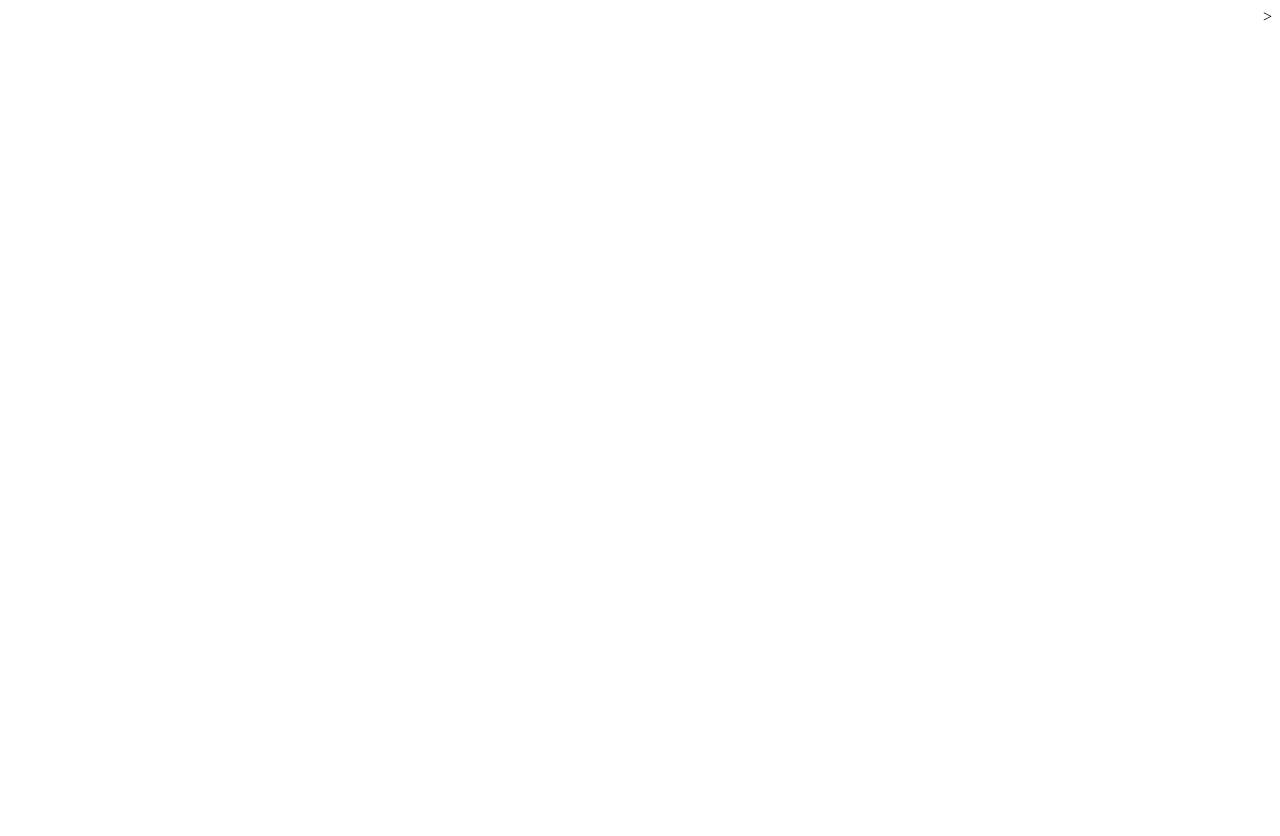
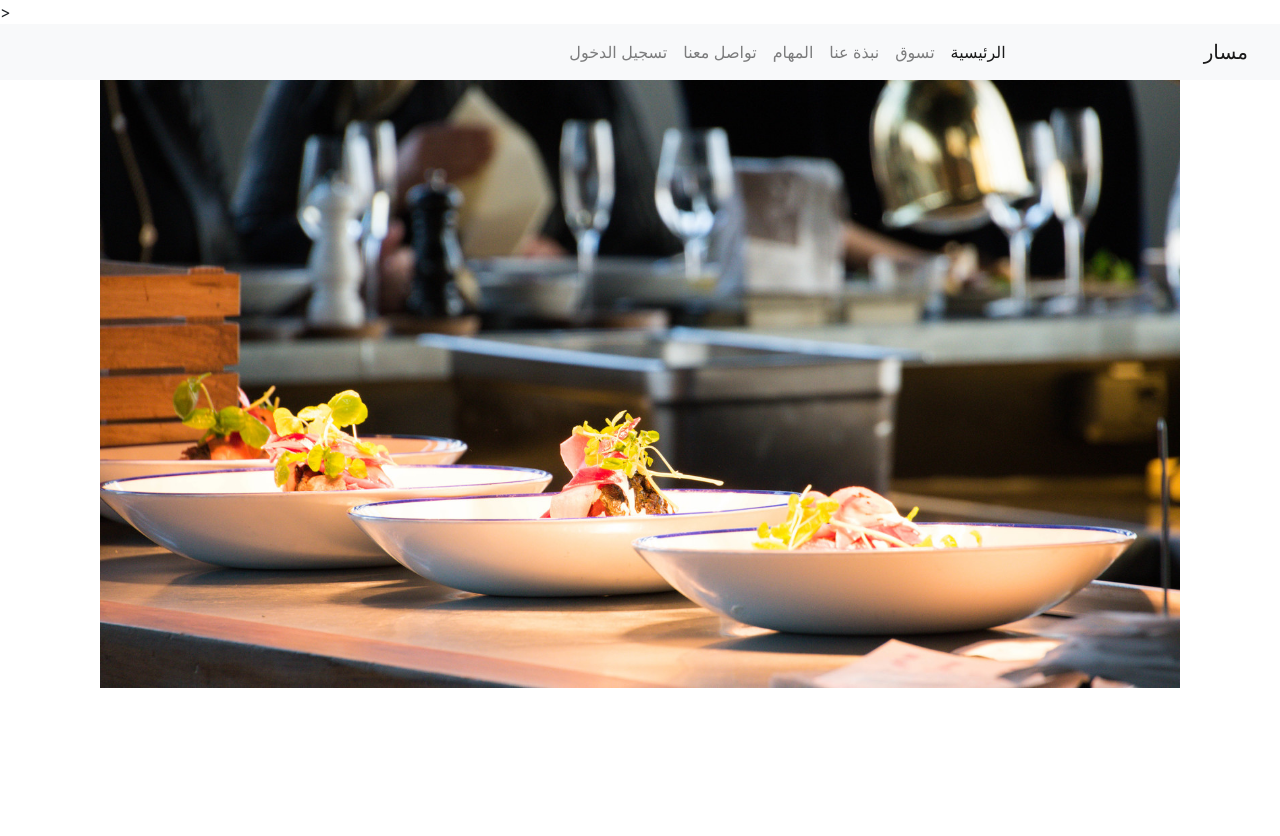
Before and after one commit to muneerahgit/Mema_web, a plain HTML site: page online_web.html in a window 1280 px wide. Before the commit the page ends 800 px from the top, so only its background shows below. Drawn offline with nearby package versions, Linux system fonts and the light colour scheme.

Commit message:
add main image

```diff
--- a/online_web.html
+++ b/online_web.html
@@ -1,10 +1,70 @@
 <<!DOCTYPE html>
 <html lang="ar" dir="rtl">
   <head>
+      <link rel="stylesheet" href="css/bootstrap.min.css">
     <meta charset="utf-8">
     <title></title>
+    <style>
+#menu_up{
+  margin-right: 150px;
+}
+#main_img{
+  width: inherit;
+}
+h1{
+    position: absolute;
+    color: white;
+    margin-top: 100px;
+    margin-right: 100px;
+}
+    </style>
   </head>
   <body>
+    <nav class="navbar navbar-expand-lg navbar-light bg-light ">
+      <a class="navbar-brand" href="#">مسار</a>
+      <button class="navbar-toggler" type="button" data-toggle="collapse"
+       data-target="#navbarNav" aria-controls="navbarNav"
+       aria-expanded="false" aria-label="Toggle navigation">
+        <span class="navbar-toggler-icon"></span>
+      </button>
+      <div class="collapse navbar-collapse" id="navbarNav">
+        <ul class="navbar-nav" id="menu_up">
+          <li class="nav-item active">
+            <a class="nav-link" href="#">الرئيسية <span class="sr-only">
+              (current)</span></a>
+          </li>
+          <li class="nav-item">
+            <a class="nav-link" href="#">تسوق</a>
+          </li>
+          <li class="nav-item">
+            <a class="nav-link" href="#">نبذة عنا</a>
+          </li>
+          <li class="nav-item">
+            <a class="nav-link" href="#">المهام</a>
+          </li>
+          <li class="nav-item">
+            <a class="nav-link" href="#">تواصل معنا</a>
+          </li>
 
+          <li class="nav-item">
+            <a class="nav-link " href="#" tabindex="-1"
+            aria-disabled="true">تسجيل الدخول</a>
+          </li>
+        </ul>
+      </div>
+    </nav>
+    <div class="container">
+      <div class="grid row">
+<div class="grid col col-12-md">
+  <div class="col">
+<img id="main_img"src="food-restaurant-Sweden.jpg"/><h1>Hello World</h1>
+
+  </div>
+</div>
+</div>
+</div>
+
+    <script src="js/jquery-3.3.1.min.js"></script>
+    <script src="js/bootstrap.bundle.js"></script>
   </body>
 </html>
```
Also changed, not shown: food-restaurant-Sweden.jpg (added).
